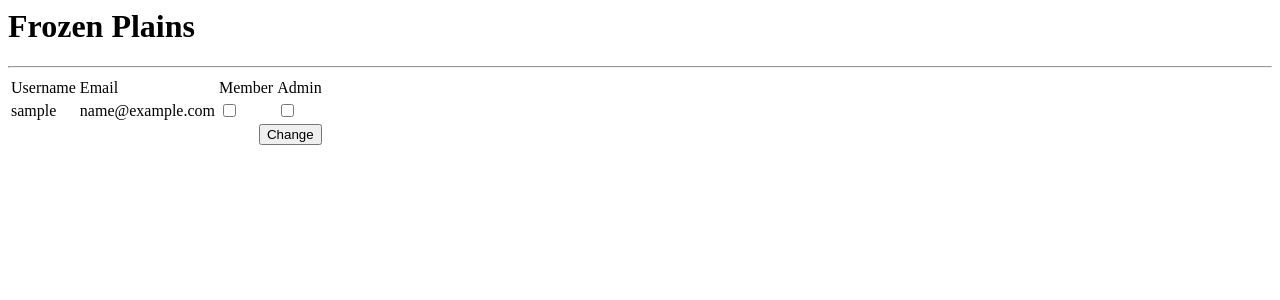
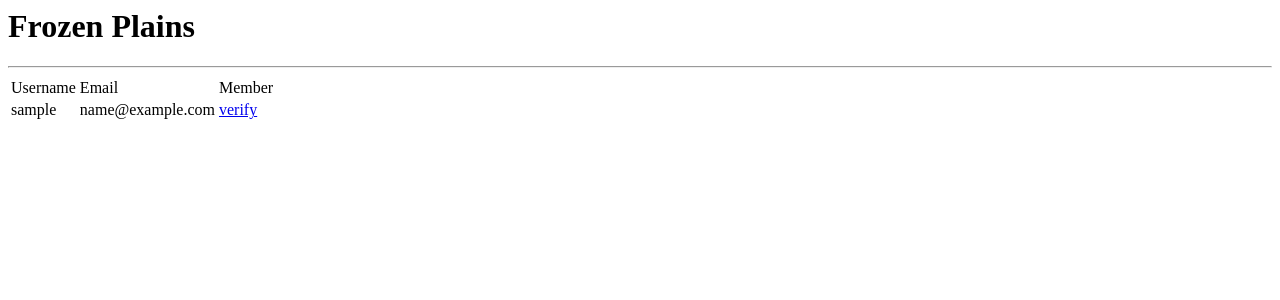
Before and after one commit to sheenabandy/frozen, a PHP site: page /admin.php in a window 1280 px wide. Shown: the top 300 px of the page. Run offline with PHP 8.4, Linux system fonts and the light colour scheme; the visitor is signed in with stand-in values (Sample User, id 1); tables that the repository leaves empty or names only in its code hold one stand-in row (values such as "Sample post").

Commit message:
set up links to verify and unverify the users

```diff
--- a/admin.php
+++ b/admin.php
@@ -1,19 +1,28 @@
 <?php include('include.php');
+
+
 
 if(isset($_SESSION['admin'])){
 
+if(isset(
+	$_GET['user']
+	))
+	{
+		$id=$_GET['user'];
+		$member=$_get['member'];
+			mysql_query("update frozen set verified='1' where id='$id'");
+}
 $users = mysql_query("select * from frozen");
 
-		echo "<form name='adminform' action='' method='post'><table><tr><td>Username</td><td>Email</td><td>Member</td><td>Admin</td></tr>";
+
+		echo "<table><tr><td>Username</td><td>Email</td><td>Member</td></tr>";
 			while($user = mysql_fetch_array($users)){
 			$member = "";
-			$admin = "";
-			if($user['verified'] == "1"){$member = "checked";}
-			if($user['admin'] == "1"){$admin = "checked";}
-			echo "<tr><td>".$user['username']."</td><td>".$user['email']."</td><td><input type='checkbox' name='verified".$user['id']."' value='1' $member ></td><td><input type='checkbox' name='admin".$user['id']."' value='1' $admin ></td></tr>";
+			if($user['verified'] == "1"){$member = "0"; $linktext="unverify";} else {$member = '1'; $linktext="verify";}
+			echo "<tr><td>".$user['username']."</td><td>".$user['email']."</td><td><a href='?user=".$user['id']."&member=$member'>$linktext</a></td></tr>";
 
 			}
-		echo "<tr><td colspan='4' align='right'><input type='submit' name='submit' value='Change'></td></tr></table></form>";
+		echo "</table>";
 
 
 } else {echo "access denied";}
```
